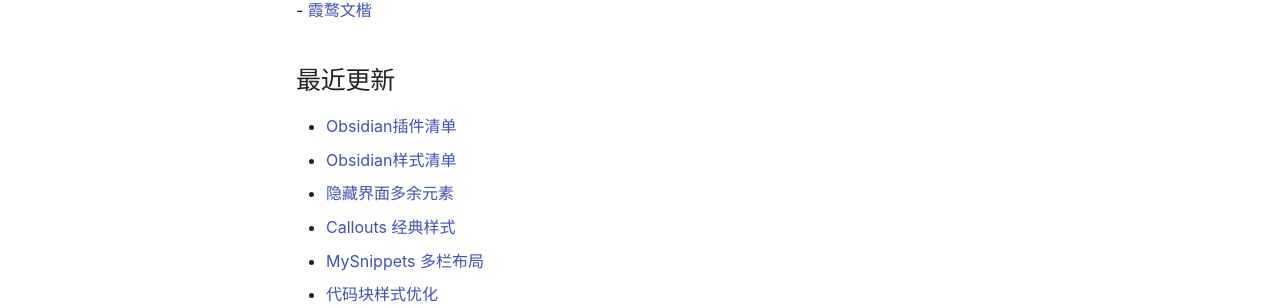
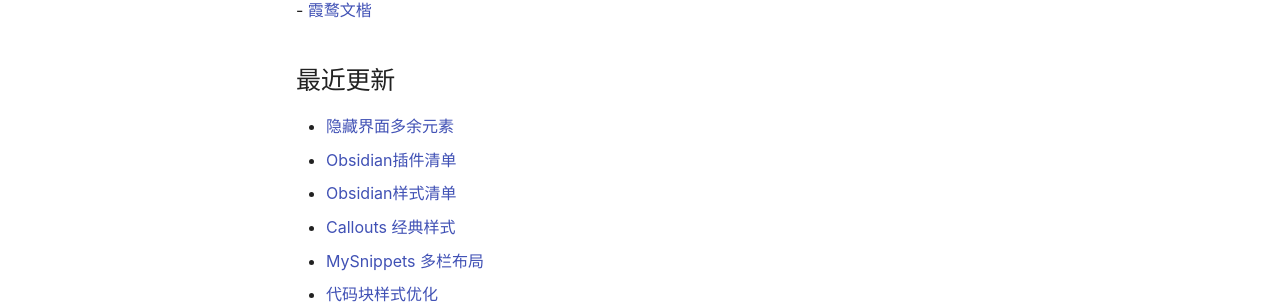
Before and after one commit to mlosun/My_Garden, an MkDocs documentation site: the page built from docs/obsidian/index.md, in a window 1280 px wide. Shown: the part 358-666 px from the top of the page. Built offline with MkDocs 1.6.1 and Material for MkDocs 9.7.7, drawn with Linux system fonts in a browser that asks for light colours; comment, search, counter and statistics services are not loaded.

```diff
--- a/docs/obsidian/index.md
+++ b/docs/obsidian/index.md
@@ -14,9 +14,9 @@ title: Obsidian
 
 ## 最近更新
 
+- [隐藏界面多余元素](./snippets/%E9%9A%90%E8%97%8F%E7%95%8C%E9%9D%A2%E5%A4%9A%E4%BD%99%E5%85%83%E7%B4%A0.md)
 - [Obsidian插件清单](./Obsidian%E6%8F%92%E4%BB%B6%E6%B8%85%E5%8D%95.md)
 - [Obsidian样式清单](./Obsidian%E6%A0%B7%E5%BC%8F%E6%B8%85%E5%8D%95.md)
-- [隐藏界面多余元素](./snippets/%E9%9A%90%E8%97%8F%E7%95%8C%E9%9D%A2%E5%A4%9A%E4%BD%99%E5%85%83%E7%B4%A0.md)
 - [Callouts 经典样式](./snippets/Callouts%20%E7%BB%8F%E5%85%B8%E6%A0%B7%E5%BC%8F.md)
 - [MySnippets 多栏布局](./snippets/MySnippets%20%E5%A4%9A%E6%A0%8F%E5%B8%83%E5%B1%80.md)
 - [代码块样式优化](./snippets/%E4%BB%A3%E7%A0%81%E5%9D%97%E6%A0%B7%E5%BC%8F%E4%BC%98%E5%8C%96.md)
```
